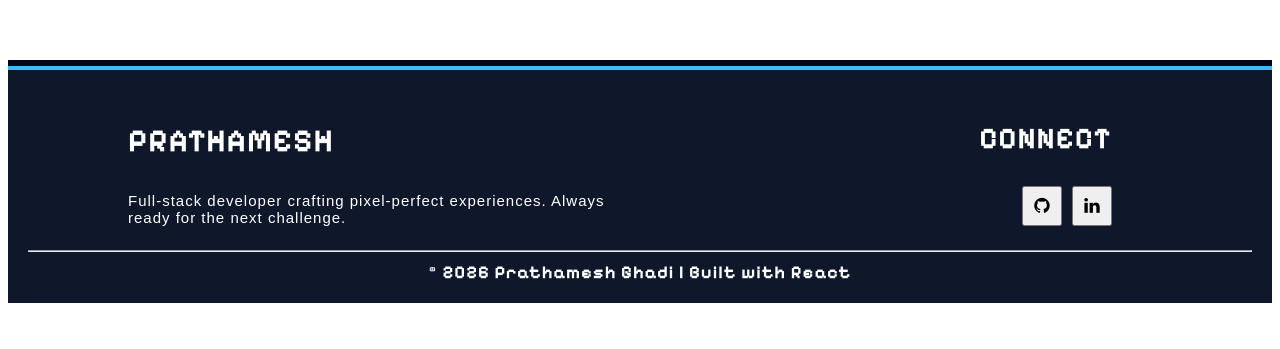
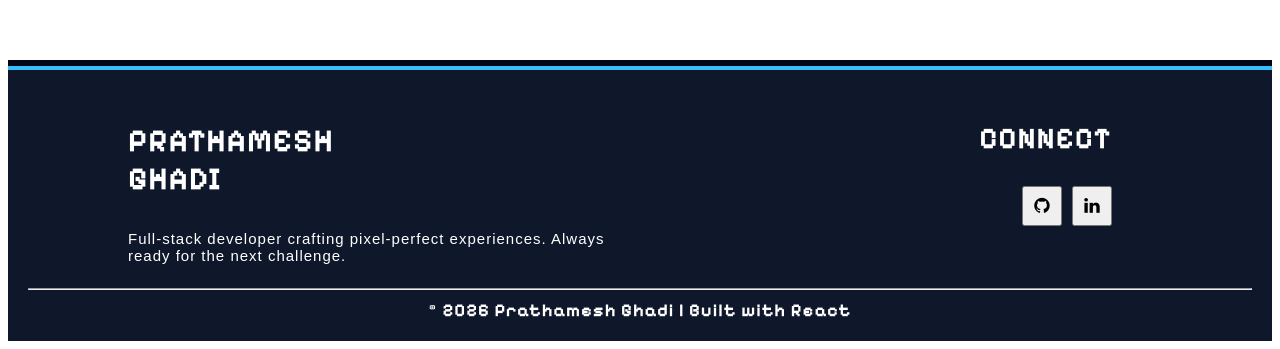
Before and after one commit to prats212003/my-gaming-portfolio, a React (Vite) app: page / in a window 1280 px wide. Shown: the part 2972-3321 px from the top of the page. Before the commit the page ends 3283 px from the top, so only its background shows below. Built offline with nearby package versions, Linux system fonts and the light colour scheme.

Commit message:
added  my last name

```diff
--- a/src/Footer.jsx
+++ b/src/Footer.jsx
@@ -5,7 +5,7 @@ export default function Footer() {
     <footer className="site-footer">
         <div className="foot">
             <div className="foot-p1">
-            <h3 className="p1-name">PRATHAMESH</h3>
+            <h3 className="p1-name">PRATHAMESH GHADI</h3>
             <p className="p1-desc">Full-stack developer crafting pixel-perfect experiences. Always ready for the next challenge.</p>
         </div>
         <div className="foot-p2">
```
